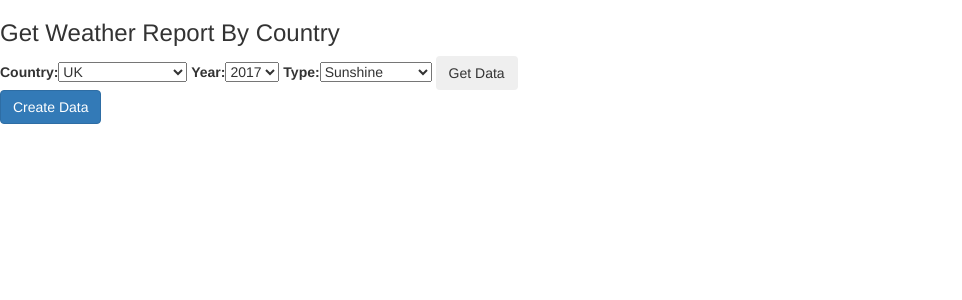
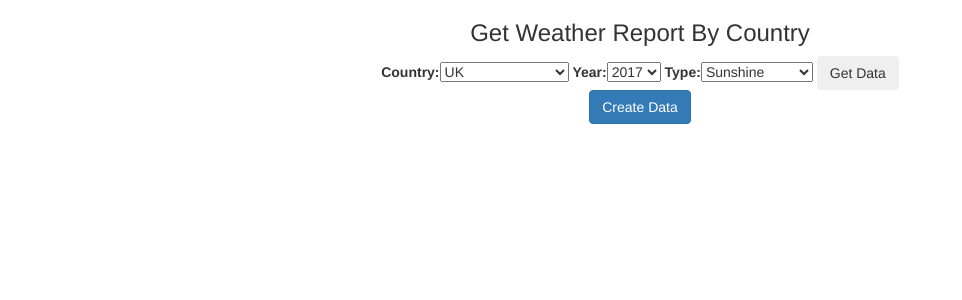
Before and after one commit to karishmat/weather-report, a Django app: page /view-stats in a window 1280 px wide. Shown: the top 300 px of the page, without its empty margins (0-962 px from the left). Run offline with Django 3.2, Linux system fonts and the light colour scheme; data comes from the database, SQL or seed files in the repository; some libraries are stand-ins or nearby versions.

Commit message:
html file alignment changes

```diff
--- a/templates/w_reports/statastic.html
+++ b/templates/w_reports/statastic.html
@@ -2,17 +2,21 @@
 {% load static %}
 
 {% block content %}
+    <div class="center">
+        <h3>Get Weather Report By Country</h3>
 
-    <h3>Get Weather Report By Country</h3>
-    <form action="" method="post">
-        {% csrf_token %}
-        {{ DataForm }}
-        <input type="submit" class="btn" value="Get Data" name="mybtn">
-    </form>
+        <form action="" method="post">
+            {% csrf_token %}
+            {{ DataForm }}
+            <input type="submit" class="btn" value="Get Data" name="mybtn">
+        </form>
+        <a href="/create-data"><input type="button" class="btn btn-primary" value="Create Data"></a>
+    </div>
+    <br>
+    <br>
     {% if error_desc %}
         <div class="error">{{ error_desc }}</div>{% endif %}
     {% if output %}
-        <div id="chart-1">{{ output|safe }}</div>
+        <div id="chart-1" class="center">{{ output|safe }}</div>
     {% endif %}
-    <a href="/create-data"><input type="button" class="btn btn-primary" value="Create Data"></a>
 {% endblock %}
--- a/templates/w_reports/weather_reports.html
+++ b/templates/w_reports/weather_reports.html
@@ -38,8 +38,9 @@
 {% endblock %}
 
 {% block content %}
+    <div class="center">
+        <h4>View Report</h4>
 
-    <h4>View Report</h4>
         <form action="/view-stats" method="POST">
             {% csrf_token %}
             {{ DataForm }}
@@ -52,6 +53,8 @@
         <br>
         <br>
         <h4>Create Weather Reports For Different Countries</h4>
+    </div>
+
     <br>
     <table class="table">
         <tr>
```
Lines whose indentation alone changed are shown as unchanged.
